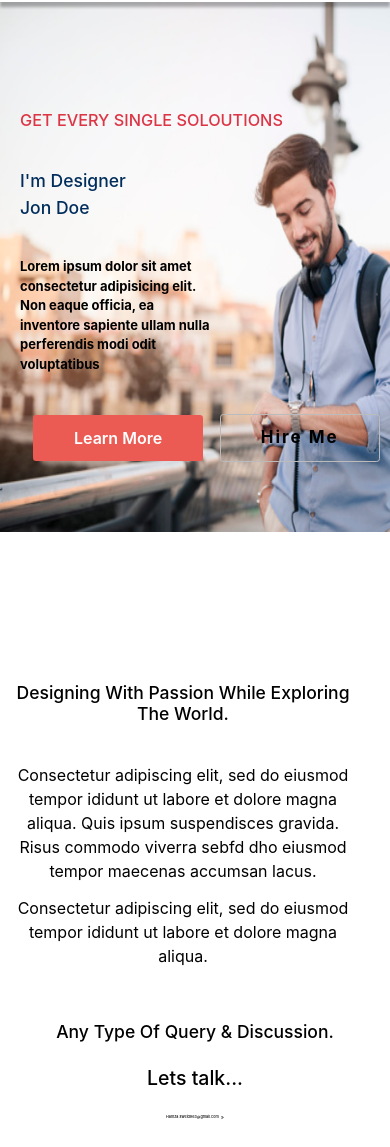
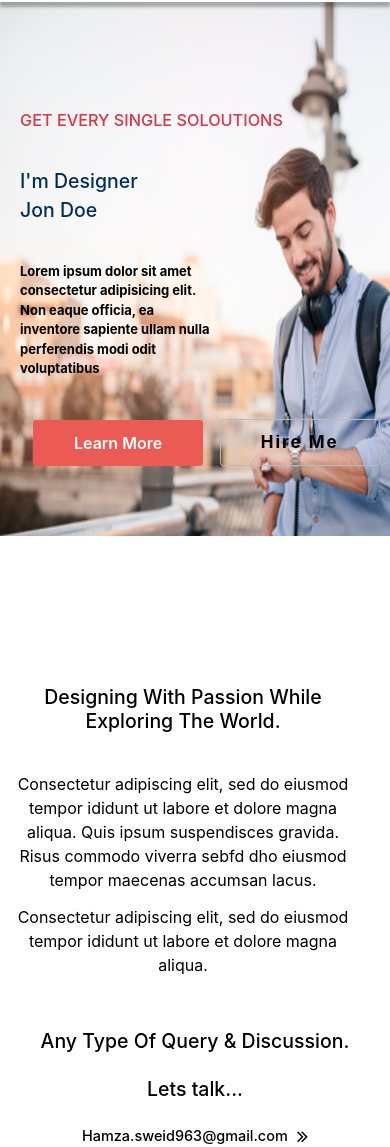
Before and after one commit to hamza-sweid/Example3, a plain HTML site: page Project 4/index.html in a window 390 px wide. Shown: the part 77-1224 px from the top of the page. Drawn offline with Linux system fonts and the light colour scheme.

Commit message:
Update project4.css

```diff
--- a/Project 4/assets/css/project4.css
+++ b/Project 4/assets/css/project4.css
@@ -92,16 +92,16 @@ button:focus, a:focus{
         font-size: 4.5vw !important
     }
     h2{
-        font-size: 3vw ;
+        font-size: 3vw !important ;
     }
 }
 
 @media(max-width: 600px){
     h1{
-        font-size: 5vw;
+        font-size: 5vw !important;
     }
     h2{
-        font-size: 3.7px;
+        font-size: 3.7vw !important;
     }
 }
 
@@ -325,7 +325,7 @@ button:focus, a:focus{
 @media(max-width: 992px){
     .landing{
         background: url('../../assets/images/landing2.jpg') no-repeat ;
-        background-size: 130% 100% ;
+        background-size: 130% 110% ;
     }
     .landing .container{
         max-width: 720px;
@@ -341,7 +341,7 @@ button:focus, a:focus{
 
 @media(max-width: 768px){
     .landing{
-        background-size: 155% 100% ;
+         background-size: 155% 110% ;
     }
     .landing .container{
         max-width: 540px;
```
